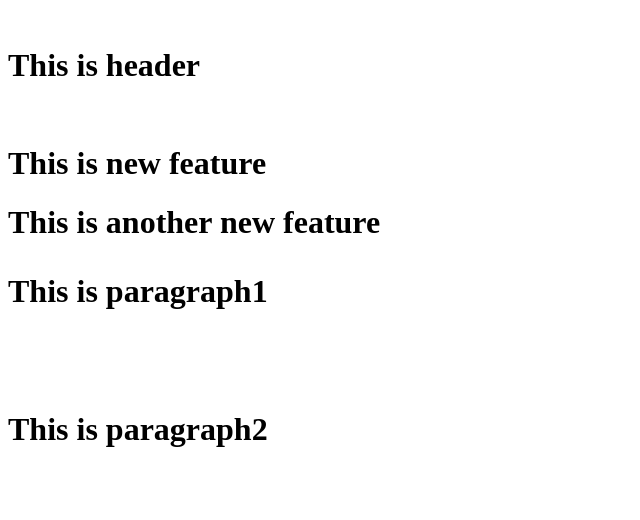
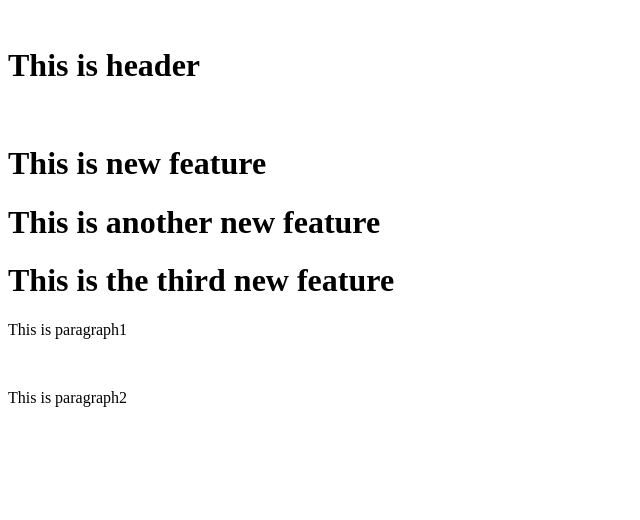
Before and after one commit to patploy2546/sample_git2, a plain HTML site: page index.html in a window 1280 px wide. Shown: the whole page, without its empty margins (0-640 px from the left). Drawn offline with Linux system fonts and the light colour scheme.

Commit message:
third new feature

```diff
--- a/index.html
+++ b/index.html
@@ -4,7 +4,8 @@
 <body>
 <h1>This is header</h1>
 <h1>This is new feature</h1>
-<h1>This is another new feature<h1>
+<h1>This is another new feature</h1>
+<h1>This is the third new feature</h1>
 <p>This is paragraph1</p>
 <p>This is paragraph2</p>
 </body>
```
